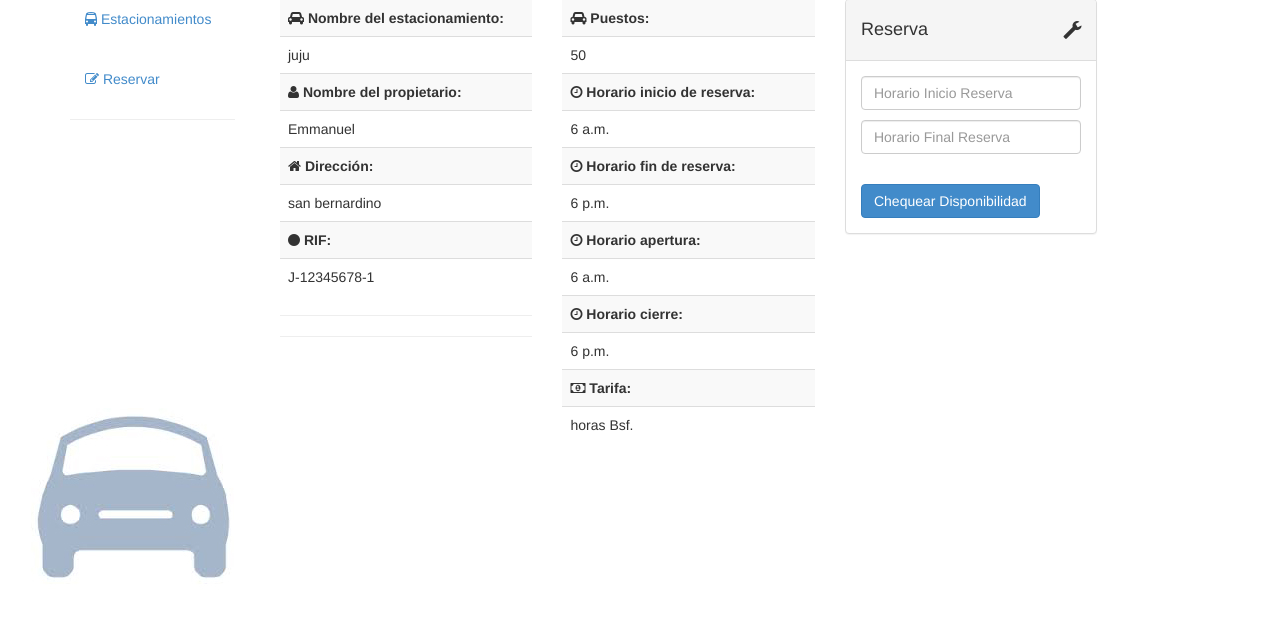
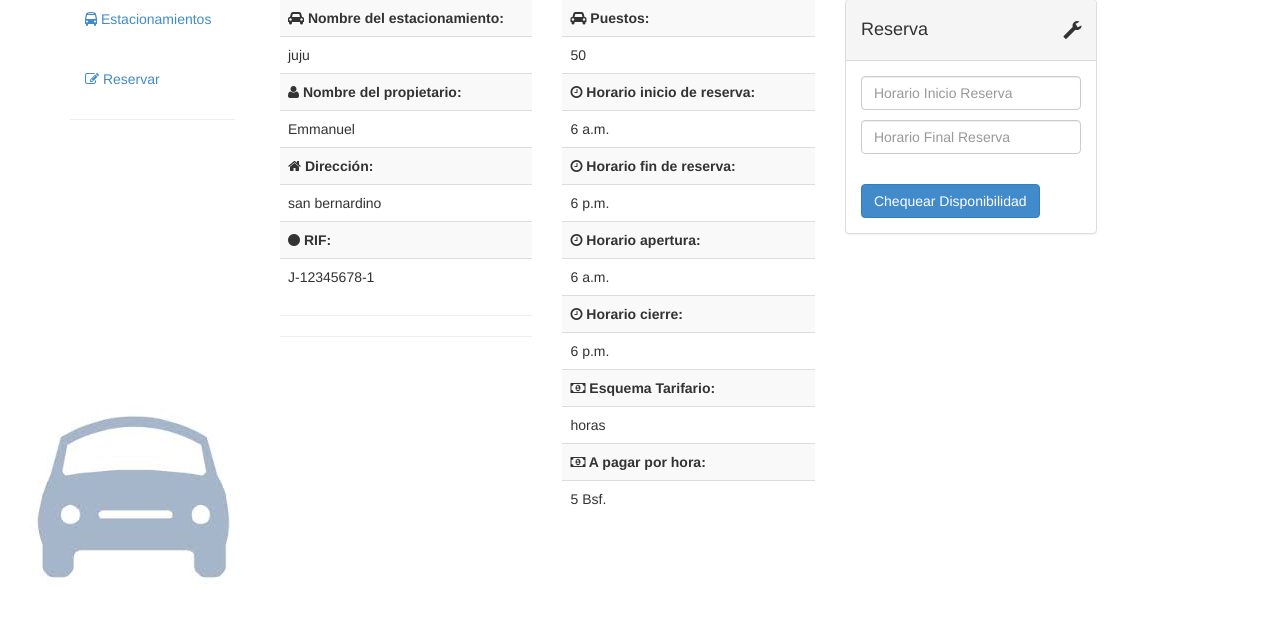
Before and after one commit to archector/SAGEInstec, a Django app: page /estacionamientos/3/reserva in a window 1280 px wide. Shown: the part 159-777 px from the top of the page. Run offline with Django 3.2, Linux system fonts and the light colour scheme; data comes from the database, SQL or seed files in the repository; both versions use the stored data as it was after the commit; some libraries are stand-ins or nearby versions.

Commit message:
Casi listo manejo de esquemas tarifarios. Falta decorar

```diff
--- a/estacionamientos/models.py
+++ b/estacionamientos/models.py
@@ -24,7 +24,7 @@ class Estacionamiento(models.Model):
 
 	Rif = models.CharField(max_length = 12)
 
-	Tarifa = models.ForeignKey(Tarifa, default = None)
+	Tarifa = models.ForeignKey(Tarifa, default = None, blank = True, null = True)
 	monto_tarifa = models.CharField(max_length = 50, blank = True, null = True)
 	Apertura = models.TimeField(blank = True, null = True)
 	Cierre = models.TimeField(blank = True, null = True)
--- a/estacionamientos/views.py
+++ b/estacionamientos/views.py
@@ -4,7 +4,7 @@ from django.core.exceptions import ObjectDoesNotExist
 from django.shortcuts import render
 
 from estacionamientos.controller import *
-from estacionamientos.forms import EstacionamientoExtendedForm
+from estacionamientos.forms import EstacionamientoExtendedForm,TarifaForm
 from estacionamientos.forms import EstacionamientoForm
 from estacionamientos.forms import EstacionamientoReserva
 from estacionamientos.models import Estacionamiento, ReservasModel
@@ -148,7 +148,11 @@ def estacionamiento_reserva(request, _id):
                                         FinalReserva = final_reserva
                                     )
                     reservaFinal.save()
-                    return render(request, 'templateMensaje.html', {'color':'green', 'mensaje':'Se realizo la reserva exitosamente'})
+                    if estacion.Tarifa.tipoTarifa == 'horas':
+                        cobro = esquemaTarifario1(inicio_reserva, final_reserva, int(estacion.monto_tarifa))
+                    elif estacion.Tarifa.tipoTarifa == 'minutos':
+                        cobro = esquemaTarifario2(inicio_reserva, final_reserva, int(estacion.monto_tarifa))
+                    return render(request, 'templateMensaje.html', {'color':'green', 'mensaje':'Se realizo la reserva exitosamente. Tendra que pagar: %s'%(cobro)})
                 else:
                     return render(request, 'templateMensaje.html', {'color':'red', 'mensaje':'No hay un puesto disponible para ese horario'})
     else:
--- a/templates/estacionamientoReserva.html
+++ b/templates/estacionamientoReserva.html
@@ -155,11 +155,14 @@
         <tr><td><b><i class="fa fa-clock-o"></i> Horario cierre:</b></td></tr>
         <tr><td>{{estacionamiento.Cierre}}</td></tr>
       {% endif %}
-    {% if estacionamiento.Tarifa %}
-        <tr><td><b><i class="fa fa-money"></i></i> Tarifa:</b></td></tr>
-        <tr><td>{{estacionamiento.Tarifa}} Bsf.</td></tr>
+ 	  {% if estacionamiento.Tarifa %}
+        <tr><td><b><i class="fa fa-money"></i></i> Esquema Tarifario:</b></td></tr>
+        <tr><td>{{estacionamiento.Tarifa}}</td></tr>
       {% endif %}
-
+      {% if estacionamiento.monto_tarifa %}
+        <tr><td><b><i class="fa fa-money"></i></i> A pagar por hora:</b></td></tr>
+        <tr><td>{{estacionamiento.monto_tarifa}} Bsf.</td></tr>
+      {% endif %}
 
         </tbody>
       </table>
```
Also changed, not shown: estacionamientos/controller.py (+11 -15 lines), db.sqlite3.
